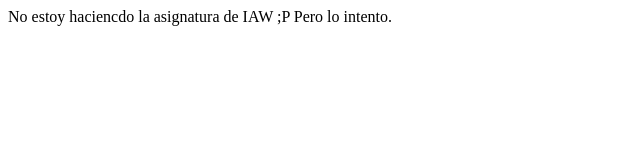
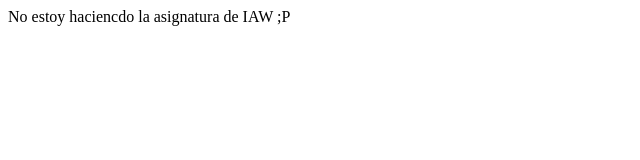
Before and after one commit to FranciscoJose83/Web_Redes, a plain HTML site: page index.html in a window 1280 px wide. Shown: the whole page, without its empty margins (0-640 px from the left). Drawn offline with Linux system fonts and the light colour scheme.

Commit message:
Update index.html

```diff
--- a/index.html
+++ b/index.html
@@ -6,6 +6,5 @@
 	</head>
 	<body>
 	No estoy haciencdo la asignatura de IAW ;P
-	Pero lo intento.
 	</body>
 </html>
```
